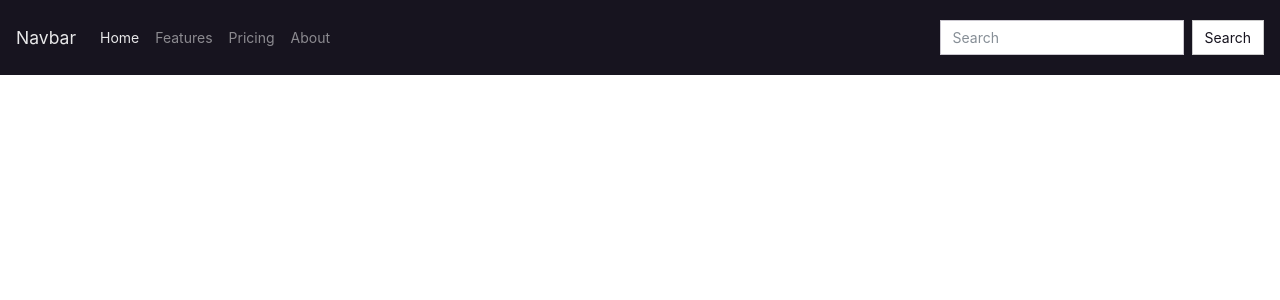
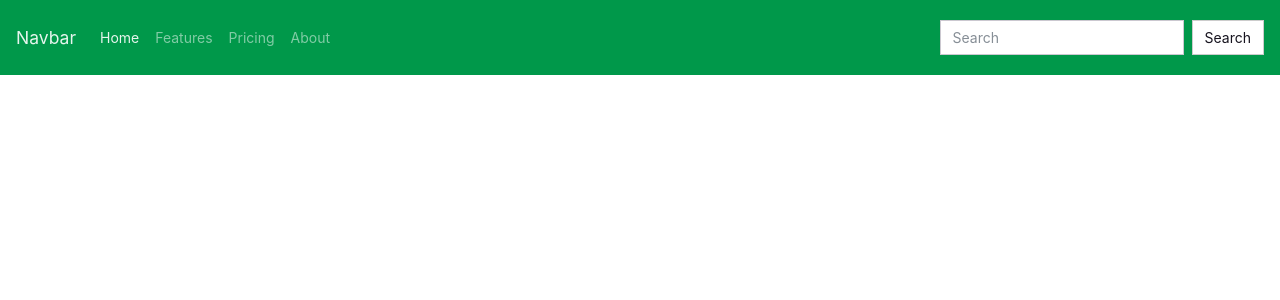
Before and after one commit to Berselli/CRUD2.0, a CodeIgniter app: page /database/ in a window 1280 px wide. Shown: the top 300 px of the page. Run offline with CodeIgniter, Linux system fonts and the light colour scheme.

Commit message:
Alterada a navbar preta pela navbar verde.

```diff
--- a/application/views/home.php
+++ b/application/views/home.php
@@ -7,7 +7,7 @@
     </head>
 <body>
     <header>
-        <nav class="navbar navbar-expand-lg navbar-dark bg-dark">
+        <nav class="navbar navbar-expand-lg navbar-dark bg-green">
             <a class="navbar-brand" href="#">Navbar</a>
             <button class="navbar-toggler" type="button" data-toggle="collapse" data-target="#navbarColor02" aria-controls="navbarColor02" aria-expanded="false" aria-label="Toggle navigation">
             <span class="navbar-toggler-icon"></span>
```
